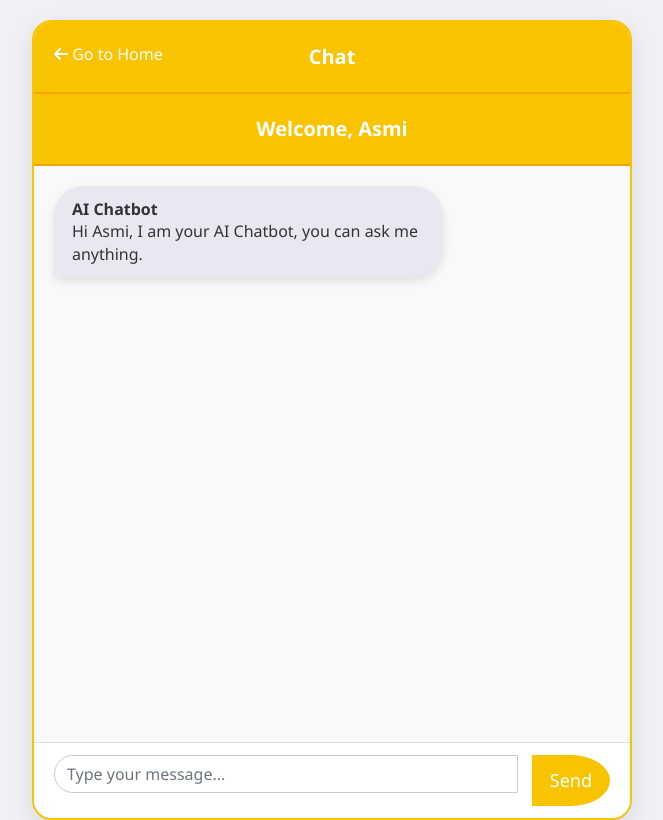
After one commit to poudelalina86/Hackathon_ChillGuys, a Django app: page /chatbot in a window 1280 px wide. The commit adds this page. Shown: the whole page, without its empty margins (308-971 px from the left). Run offline with Django 5.2, Linux system fonts and the light colour scheme; a user stored in the database is signed in; data comes from the database, SQL or seed files in the repository; both versions use the stored data as it was after the commit; data that the repository does not hold is empty; parts of the project's set-up code (start-up, migrations or seed data) failed here and were passed over; some libraries are stand-ins or nearby versions.

Commit message:
chatpot implementation

```diff
--- a/home/urls.py
+++ b/home/urls.py
@@ -14,6 +14,7 @@ urlpatterns = [
     path('homepage/post/<int:pk>/', PostDetailView.as_view(), name='post-detail'),
     path('homepage/post/create/', PostCreateView.as_view(),name='post-create'),
     path('postcreate', views.postcreate, name="postcreate"),
+    path('chatbot', views.chatbot, name='chatbot'),
     path('profile',user_views.profile,name="profile"),
     path('logout',views.logoutuser,name="logout"),
 
--- a/home/views.py
+++ b/home/views.py
@@ -1,3 +1,4 @@
+from django.http import JsonResponse
 from django.shortcuts import render, HttpResponse, redirect
 from django.contrib.auth import logout, login, authenticate
 from django.contrib.auth.decorators import login_required
@@ -12,6 +13,74 @@ from .models import Post
 from .forms import CommentForm
 import os
 import pickle
+from django.shortcuts import render
+import openai
+
+from .models import Chat
+
+from django.utils import timezone
+
+import requests
+
+
+import google.generativeai as genai
+from django.contrib.auth.decorators import login_required
+
+
+
+genai.configure(api_key="AIzaSyCZRp4A6x0yv5722qUOgRbT7e2o3p9ja3I")
+
+# Define a prompt for assisting with sadness
+input_prompt = """
+You are a compassionate and supportive assistant.Keep it short, sweet, and always Acknowledge the user's feelings with empathy, understanding, and kindness. Provide comforting words to help them through sadness or difficult emotions. Occasionally, crack light-hearted jokes or share fun, uplifting messages to lift their spirits, ensuring that the humor remains gentle and never dismissive. Encourage the user to share their feelings and provide positive encouragement. Always remind them that it’s okay to seek professional help if needed. Make sure to always balance empathy with moments of lightheartedness to brighten their day.
+"""
+
+
+# Function to interact with the Gemini model
+def ask_gemini(message):
+    # Initialize the model (replace with the correct model if needed)
+    model = genai.GenerativeModel("gemini-1.5-flash")
+
+    # Create the message to send to Gemini (including the prompt and the user's message)
+    full_message = input_prompt + "\n" + "User: " + message
+
+    # Generate response based on the input message
+    response = model.generate_content(full_message)
+
+    return response.text
+
+# Create your views here.
+@login_required(login_url='/loginpage')
+def chatbot(request):
+    # Clear the previous chats for the user to start fresh
+    Chat.objects.filter(user=request.user).delete()
+
+    # No previous chats, so the list is empty
+    chats = []
+
+    if request.method == 'POST':
+        # Get the message sent by the user
+        message = request.POST.get('message')
+
+        # Get response from Gemini model
+        response = ask_gemini(message)
+
+        # Save the chat to the database
+        chat = Chat(user=request.user, message=message, response=response, created_at=timezone.now())
+        chat.save()
+
+        # Return the response as JSON
+        return JsonResponse({'message': message, 'response': response})
+
+    # Render the chatbot page with no previous chats
+    return render(request, 'chatbot.html', {'chats': chats})
+
+# Home page view
+@login_required(login_url='/loginpage')
+def homepage(request):
+    context = {'posts': Post.objects.all()}
+    return render(request, 'homepage.html', context)
+
 
 
 # Index view
@@ -25,10 +94,10 @@ def logoutuser(request):
 
 
 # Home page view
-@login_required(login_url='/loginpage')
-def homepage(request):
-    context = {'posts': Post.objects.all()}
-    return render(request, 'homepage.html', context)
+# @login_required(login_url='/loginpage')
+# def homepage(request):
+#     context = {'posts': Post.objects.all()}
+#     return render(request, 'homepage.html', context)
 
 @login_required(login_url='/loginpage')
 def postcreate(request):
--- a/mental_health/settings.py
+++ b/mental_health/settings.py
@@ -39,6 +39,7 @@ INSTALLED_APPS = [
     'django.contrib.sessions',
     'django.contrib.messages',
     'django.contrib.staticfiles',
+
 ]
 
 MIDDLEWARE = [
--- /dev/null
+++ b/templates/base.html
@@ -0,0 +1,18 @@
+<!DOCTYPE html>
+<html lang="en">
+  <head>
+    <meta charset="utf-8">
+    <meta name="viewport" content="width=device-width, initial-scale=1, shrink-to-fit=no">
+    <title>{% block title %}{% endblock %}</title>
+    <link rel="stylesheet" href="https://stackpath.bootstrapcdn.com/bootstrap/4.3.1/css/bootstrap.min.css">
+    <link href="https://cdnjs.cloudflare.com/ajax/libs/font-awesome/6.0.0-beta3/css/all.min.css" rel="stylesheet">
+    {% block styles %}{% endblock %}
+  </head>
+  <body>
+    {% block content %}{% endblock %}
+    <script src="https://code.jquery.com/jquery-3.3.1.slim.min.js"></script>
+    <script src="https://cdnjs.cloudflare.com/ajax/libs/popper.js/1.14.7/umd/popper.min.js"></script>
+    <script src="https://stackpath.bootstrapcdn.com/bootstrap/4.3.1/js/bootstrap.min.js"></script>
+    {% block scripts %}{% endblock %}
+  </body>
+</html>
--- /dev/null
+++ b/templates/chatbot.html
@@ -0,0 +1,322 @@
+{% extends 'base.html' %}
+{% block styles %}
+<style>
+  /* Reset and basic styling */
+  body,
+  html {
+    height: 100%;
+    font-family: 'Segoe UI', Tahoma, Geneva, Verdana, sans-serif;
+    background-color: #f0f0f5;
+    margin: 0;
+    padding: 0;
+  }
+
+  /* Main chat container */
+  .chat-container {
+    height: 100%;
+    display: flex;
+    flex-direction: column;
+    background-color: #fff;
+    border-radius: 20px;
+    box-shadow: 0 8px 24px rgba(0, 0, 0, 0.1);
+    overflow: hidden;
+    margin: 20px auto;
+    width: 95%;
+    max-width: 600px;
+    border: 2px solid #f8c300; /* Bright orange border */
+  }
+
+/* Chat messages area */
+.messages-box {
+  flex: 1;
+  overflow-y: auto;
+  padding: 20px;
+  display: flex;
+  flex-direction: column;
+  gap: 15px;
+  background-color: #f9f9f9;
+}
+.header-text {
+  font-size: 20px;
+  font-weight: bold;
+}
+.messages-list {
+  padding-left: 0;
+  margin: 0;
+}
+
+/* Individual message styles */
+.message {
+  display: flex;
+  align-items: center;
+  justify-content: flex-start;
+}
+
+.message-text {
+  padding: 12px 18px;
+  border-radius: 30px;
+  font-size: 16px;
+  max-width: 70%;
+  word-wrap: break-word;
+  line-height: 1.4;
+  background-color: #e8e8f0;
+  box-shadow: 0 4px 10px rgba(0, 0, 0, 0.1);
+}
+
+.sent .message-text {
+  background-color: #f8c300; /* Bright orange */
+  color: #fff;
+  border-radius: 30px 30px 0 30px;
+  margin-left: auto;
+  margin-top: 10px;
+  margin-bottom: 10px;
+  box-shadow: 0 4px 10px rgba(0, 0, 0, 0.1);
+}
+
+.received .message-text {
+  background-color: #e8e8f0; /* Light greyish background for received messages */
+  color: #333;
+  border-radius: 30px 30px 30px 0;
+  box-shadow: 0 4px 10px rgba(0, 0, 0, 0.1);
+}
+
+/* Input form at the bottom */
+.message-form {
+  display: flex;
+  padding: 12px 20px;
+  background-color: #fff;
+  border-top: 1px solid #ddd;
+}
+
+.message-input {
+  flex: 1;
+  padding: 12px;
+  border-radius: 30px;
+  border: 1px solid #ccc;
+  font-size: 16px;
+  margin-right: 15px;
+  outline: none;
+  transition: all 0.3s ease;
+}
+
+.message-input:focus {
+  border-color: #f8c300;
+}
+
+.btn-send {
+  padding: 12px 18px;
+  border-radius: 50%;
+  background-color: #f8c300; /* Bright orange */
+  color: white;
+  font-size: 18px;
+  border: none;
+  cursor: pointer;
+  transition: all 0.3s ease;
+}
+
+.btn-send:hover {
+  background-color: #f5a700; /* Darker orange on hover */
+}
+
+/* Chat header style */
+.card-header {
+  background-color: #f8c300;
+  color: white;
+  padding: 20px;
+  font-size: 20px;
+  font-weight: bold;
+  text-align: center;
+  border-bottom: 2px solid #f5a700;
+  position: relative;
+}
+.home-link {
+  position: absolute;
+  top: 20px;
+  left: 20px;
+  color: #ff7f00;  /* Orange shade that's different but still similar */
+  text-decoration: none;
+  font-size: 16px;
+  font-weight: normal;
+  transition: color 0.3s ease;
+}
+.home-link:hover {
+  color: #f5a700; /* Darker shade on hover */
+}
+
+/* Links in header */
+.card-header a {
+  color: white;
+  text-decoration: none;
+  font-weight: normal;
+}
+
+.card-header a:hover {
+  text-decoration: underline;
+}
+
+.card-header b {
+  font-weight: bold;
+}
+
+/* Animations for message transition */
+.messages-list li {
+  opacity: 0;
+  animation: fadeIn 0.5s forwards;
+}
+
+@keyframes fadeIn {
+  0% {
+    opacity: 0;
+  }
+  100% {
+    opacity: 1;
+  }
+}
+
+/* Responsive styling */
+@media (max-width: 600px) {
+  .message-input {
+    font-size: 14px;
+  }
+
+  .message-form {
+    padding: 10px;
+  }
+
+  .card-header {
+    font-size: 18px;
+  }
+}
+
+</style>
+{% endblock %}
+
+{% block content %}
+  <div class="chat-container">
+    <div class="card-header">
+      <a href="/homepage" class="home-link"><i class="fas fa-arrow-left"></i> Go to Home</a>
+      <div class="header-text">Chat</div>
+    </div>
+
+  {% if user.is_authenticated %}
+    <div class="card-header">
+      <b>Welcome, {{user.username}}</b>
+    </div>
+
+  {% else %}
+    <div class="card-header">
+      <a href="login">Login</a>
+      <a href="register">Register</a>
+    </div>
+  {% endif %}
+
+  <div class="card-body messages-box">
+    <ul class="list-unstyled messages-list">
+      <li class="message received">
+        <div class="message-text">
+          <div class="message-sender">
+            <b>AI Chatbot</b>
+          </div>
+          <div class="message-content">
+            Hi {{user.username}}, I am your AI Chatbot, you can ask me anything.
+          </div>
+        </div>
+      </li>
+
+      {% for chat in chats %}
+        {% if chat.user == request.user %}
+          <li class="message sent">
+            <div class="message-text">
+              <div class="message-sender">
+                <b>You</b>
+              </div>
+              <div class="message-content">{{chat.message}}</div>
+            </div>
+          </li>
+
+          <li class="message received">
+            <div class="message-text">
+              <div class="message-sender">
+                <b>AI Chatbot</b>
+              </div>
+              <div class="message-content">{{chat.response}}</div>
+            </div>
+          </li>
+        {% endif %}
+      {% endfor %}
+    </ul>
+  </div>
+
+  <form class="message-form">
+    {%csrf_token%}
+    <div class="input-group">
+      <input
+        type="text"
+        class="form-control message-input"
+        placeholder="Type your message..."
+      />
+      <div class="input-group-append">
+        <button type="submit" class="btn btn-send">Send</button>
+      </div>
+    </div>
+  </form>
+</div>
+
+<script>
+  const messagesList = document.querySelector(".messages-list");
+  const messageForm = document.querySelector(".message-form");
+  const messageInput = document.querySelector(".message-input");
+
+  messageForm.addEventListener("submit", (event) => {
+    event.preventDefault();
+
+    const message = messageInput.value.trim();
+    if (message.length === 0) {
+      return;
+    }
+
+    const messageItem = document.createElement("li");
+    messageItem.classList.add("message", "sent");
+    messageItem.innerHTML = `
+        <div class="message-text">
+            <div class="message-sender">
+                <b>You</b>
+            </div>
+            <div class="message-content">
+                ${message}
+            </div>
+        </div>`;
+    messagesList.appendChild(messageItem);
+
+    messageInput.value = "";
+
+    fetch("", {
+      method: "POST",
+      headers: { "Content-Type": "application/x-www-form-urlencoded" },
+      body: new URLSearchParams({
+        csrfmiddlewaretoken: document.querySelector(
+          "[name=csrfmiddlewaretoken]"
+        ).value,
+        message: message,
+      }),
+    })
+      .then((response) => response.json())
+      .then((data) => {
+        const response = data.response;
+        const messageItem = document.createElement("li");
+        messageItem.classList.add("message", "received");
+        messageItem.innerHTML = `
+        <div class="message-text">
+            <div class="message-sender">
+              <b>AI Chatbot</b>
+            </div>
+            <div class="message-content">
+                ${response}
+            </div>
+        </div>
+          `;
+        messagesList.appendChild(messageItem);
+      });
+  });
+</script>
+{% endblock %}
--- a/templates/createpost.html
+++ b/templates/createpost.html
@@ -21,7 +21,7 @@
           </div>
           <div class="flex items-center space-x-4">
             <a href="profile" class="text-orange-900 hover:bg-orange-300 px-3 py-2 rounded-md text-sm font-medium">Profile</a>
-            <a href="#" class="text-orange-900 hover:bg-orange-300 px-3 py-2 rounded-md text-sm font-medium">Logout</a>
+            <a href="logout" class="text-orange-900 hover:bg-orange-300 px-3 py-2 rounded-md text-sm font-medium">Logout</a>
           </div>
         </div>
       </div>
--- a/templates/homepage.html
+++ b/templates/homepage.html
@@ -28,6 +28,7 @@
           </div>
           <div class="flex items-center space-x-4">
             <a href="/postcreate"> Create Post </a>
+            <a href="/chatbot">Wanna Talk? </a>
             <a
               href="profile"
               class="text-orange-900 hover:bg-orange-300 px-3 py-2 rounded-md text-sm font-medium"
```
Also changed, not shown: home/models.py (+9 -0 lines), db.sqlite3, home/migrations/0004_chat.py (added).
